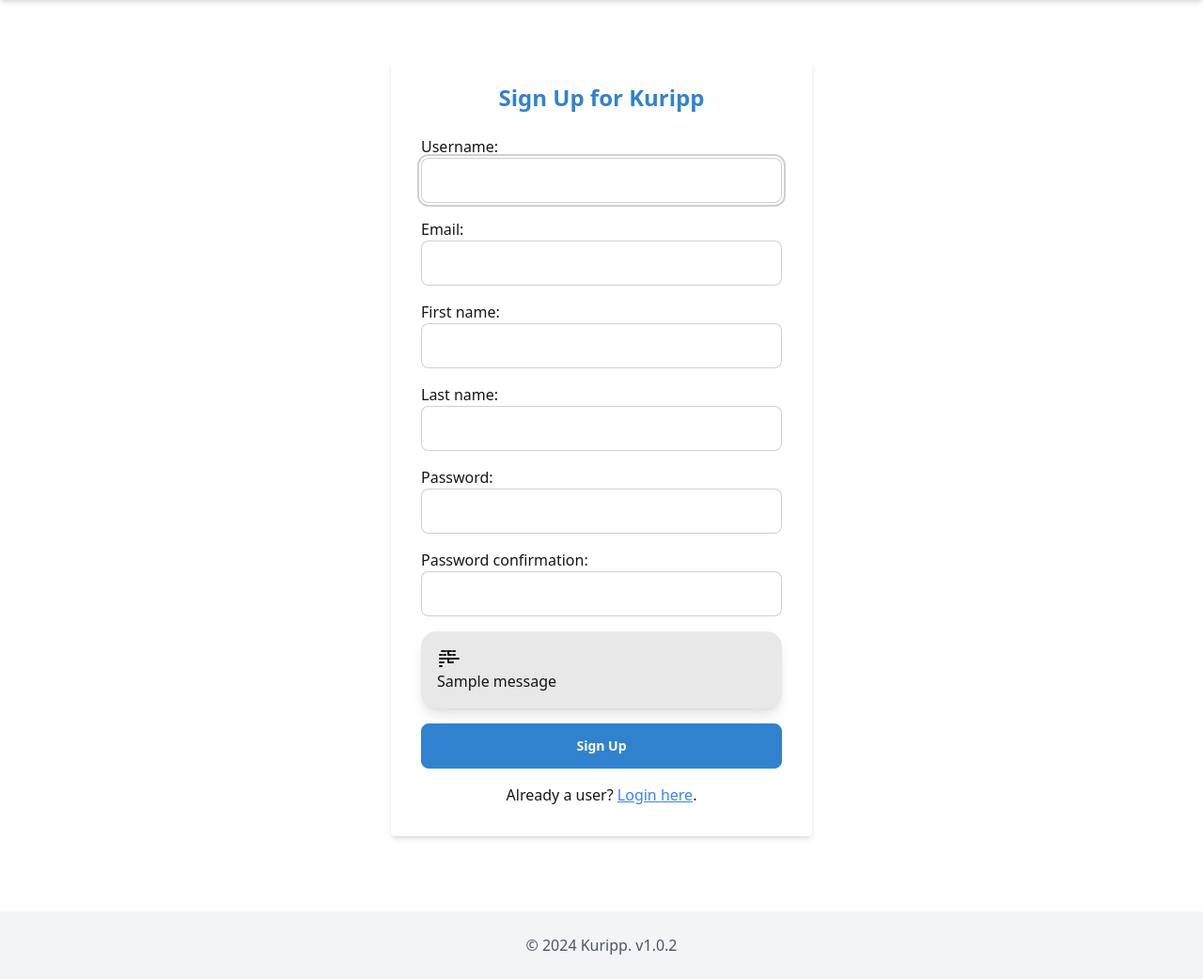
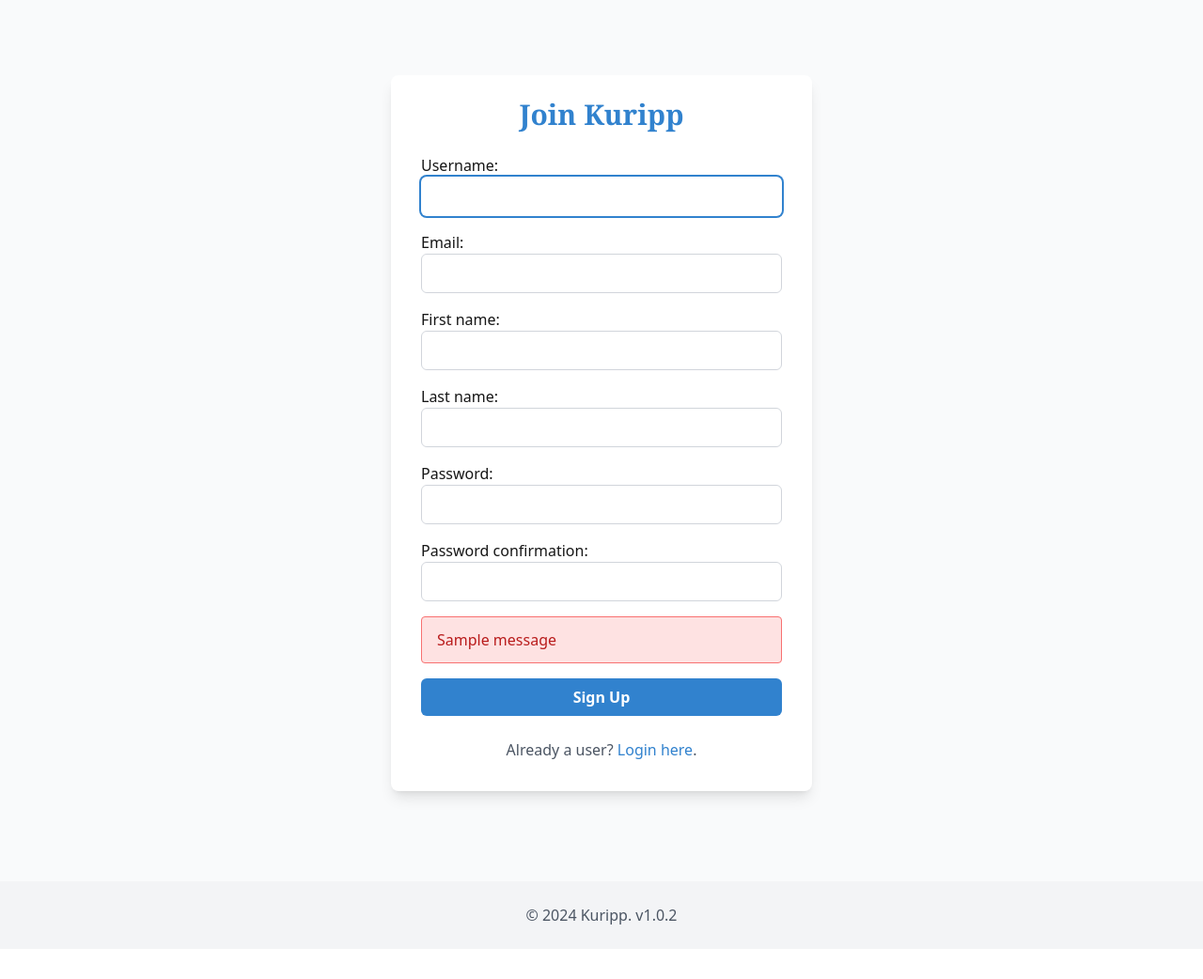
Before and after one commit to rishikeshsreehari/kuripp, a Django app: page /signup/ in a window 1280 px wide. Shown: the part 60-1102 px from the top of the page at 94% size. After the commit the page ends 1044 px from the top, so only its background shows below. Run offline with Django 4.2, Linux system fonts and the light colour scheme; tables that the repository leaves empty hold one stand-in row (values such as "Sample post"); one stand-in notice (Sample message) is shown.

Commit message:
Updated signup and login page

```diff
--- a/static/css/output.css
+++ b/static/css/output.css
@@ -1566,12 +1566,30 @@
   border-radius: 0.5rem;
 }
 
+.rounded-md {
+  border-radius: 0.375rem;
+}
+
+.border {
+  border-width: 1px;
+}
+
 .border-b {
   border-bottom-width: 1px;
 }
 
 .border-t {
   border-top-width: 1px;
+}
+
+.border-gray-300 {
+  --tw-border-opacity: 1;
+  border-color: rgb(209 213 219 / var(--tw-border-opacity));
+}
+
+.border-red-400 {
+  --tw-border-opacity: 1;
+  border-color: rgb(248 113 113 / var(--tw-border-opacity));
 }
 
 .bg-gray-100 {
@@ -1604,6 +1622,11 @@
   background-color: rgb(249 250 251 / var(--tw-bg-opacity));
 }
 
+.bg-red-100 {
+  --tw-bg-opacity: 1;
+  background-color: rgb(254 226 226 / var(--tw-bg-opacity));
+}
+
 .bg-opacity-90 {
   --tw-bg-opacity: 0.9;
 }
@@ -1673,6 +1696,16 @@
   padding-bottom: 1.5rem;
 }
 
+.px-3 {
+  padding-left: 0.75rem;
+  padding-right: 0.75rem;
+}
+
+.py-3 {
+  padding-top: 0.75rem;
+  padding-bottom: 0.75rem;
+}
+
 .pb-2 {
   padding-bottom: 0.5rem;
 }
@@ -1732,6 +1765,11 @@
   line-height: 1;
 }
 
+.text-xs {
+  font-size: 0.75rem;
+  line-height: 1rem;
+}
+
 .font-bold {
   font-weight: 700;
 }
@@ -1776,6 +1814,16 @@
 .text-gray-900 {
   --tw-text-opacity: 1;
   color: rgb(17 24 39 / var(--tw-text-opacity));
+}
+
+.text-red-700 {
+  --tw-text-opacity: 1;
+  color: rgb(185 28 28 / var(--tw-text-opacity));
+}
+
+.text-red-500 {
+  --tw-text-opacity: 1;
+  color: rgb(239 68 68 / var(--tw-text-opacity));
 }
 
 .underline {
@@ -1813,6 +1861,18 @@
   transition-property: transform;
   transition-timing-function: cubic-bezier(0.4, 0, 0.2, 1);
   transition-duration: 150ms;
+}
+
+.transition {
+  transition-property: color, background-color, border-color, text-decoration-color, fill, stroke, opacity, box-shadow, transform, filter, -webkit-backdrop-filter;
+  transition-property: color, background-color, border-color, text-decoration-color, fill, stroke, opacity, box-shadow, transform, filter, backdrop-filter;
+  transition-property: color, background-color, border-color, text-decoration-color, fill, stroke, opacity, box-shadow, transform, filter, backdrop-filter, -webkit-backdrop-filter;
+  transition-timing-function: cubic-bezier(0.4, 0, 0.2, 1);
+  transition-duration: 150ms;
+}
+
+.duration-300 {
+  transition-duration: 300ms;
 }
 
 /* Custom styles */
@@ -1864,6 +1924,32 @@
   text-decoration-line: underline;
 }
 
+.focus\:border-transparent:focus {
+  border-color: transparent;
+}
+
+.focus\:outline-none:focus {
+  outline: 2px solid transparent;
+  outline-offset: 2px;
+}
+
+.focus\:ring-2:focus {
+  --tw-ring-offset-shadow: var(--tw-ring-inset) 0 0 0 var(--tw-ring-offset-width) var(--tw-ring-offset-color);
+  --tw-ring-shadow: var(--tw-ring-inset) 0 0 0 calc(2px + var(--tw-ring-offset-width)) var(--tw-ring-color);
+  box-shadow: var(--tw-ring-offset-shadow), var(--tw-ring-shadow), var(--tw-shadow, 0 0 #0000);
+}
+
+.focus\:ring-primary:focus {
+  --tw-ring-opacity: 1;
+  --tw-ring-color: var(--fallback-p,oklch(var(--p)/var(--tw-ring-opacity)));
+}
+
+@media (min-width: 640px) {
+  .sm\:inline {
+    display: inline;
+  }
+}
+
 @media (min-width: 768px) {
   .md\:grid-cols-3 {
     grid-template-columns: repeat(3, minmax(0, 1fr));
--- a/templates/registration/signup.html
+++ b/templates/registration/signup.html
@@ -3,53 +3,41 @@
 {% load form_tags %}
 {% block title %}Sign Up - Kuripp{% endblock %}
 {% block content %}
-<div class="flex items-center justify-center py-16">
+<div class="flex items-center justify-center py-20 bg-gray-50">
     <div class="w-full max-w-md">
-        <div class="bg-white shadow-md rounded px-8 pt-6 pb-8 mb-4">
-            <h2 class="text-2xl font-bold mb-6 text-center text-primary">Sign Up for Kuripp</h2>
+        <div class="bg-white shadow-lg rounded-lg px-8 pt-6 pb-8 mb-4">
+            <h2 class="text-3xl font-serif font-bold mb-6 text-center text-primary">Join Kuripp</h2>
             <form method="post">
                 {% csrf_token %}
-                <div class="mb-4">
-                    {{ form.username.label_tag }}
-                    {{ form.username|add_class:"input input-bordered w-full" }}
-                </div>
-                <div class="mb-4">
-                    {{ form.email.label_tag }}
-                    {{ form.email|add_class:"input input-bordered w-full" }}
-                </div>
-                <div class="mb-4">
-                    {{ form.first_name.label_tag }}
-                    {{ form.first_name|add_class:"input input-bordered w-full" }}
-                </div>
-                <div class="mb-4">
-                    {{ form.last_name.label_tag }}
-                    {{ form.last_name|add_class:"input input-bordered w-full" }}
-                </div>
-                <div class="mb-4">
-                    {{ form.password1.label_tag }}
-                    {{ form.password1|add_class:"input input-bordered w-full" }}
-                </div>
-                <div class="mb-4">
-                    {{ form.password2.label_tag }}
-                    {{ form.password2|add_class:"input input-bordered w-full" }}
-                </div>
+                {% for field in form %}
+                    <div class="mb-4">
+                        {{ field.label_tag }}
+                        {{ field|add_class:"w-full px-3 py-2 border border-gray-300 rounded-md focus:outline-none focus:ring-2 focus:ring-primary focus:border-transparent" }}
+                        {% if field.errors %}
+                            {% for error in field.errors %}
+                                <p class="text-red-500 text-xs italic">{{ error }}</p>
+                            {% endfor %}
+                        {% endif %}
+                    </div>
+                {% endfor %}
                 {% if messages %}
                     <div class="mb-4">
                         {% for message in messages %}
-                            <div class="alert alert-{{ message.tags }} shadow-lg">
-                                <div>
-                                    <svg xmlns="http://www.w3.org/2000/svg" class="stroke-current flex-shrink-0 h-6 w-6" fill="none" viewBox="0 0 24 24" stroke="currentColor"><path stroke-linecap="round" stroke-linejoin="round" stroke-width="2" d="M13 16h-1v-4h-1m1 4v-4m0 4h1m-1-4h-1m-6 4h2m10 0h-2m4-4h-8m2-4h-1v-4h-1m1 4v-4m0 4h1m-1-4h-1m6 4h2m10 0h-2m-4 4H5m14 0h2M5 8H3m4-4H5m14 0h-2M9 8H7m2 4H9m0-8H7m8 0h-2m0 8h2m0 4h-2m0-8h2M3 12h2m-2 4h2m-2 4h2m4-8H5m14 0h-2"/></svg>
-                                    <span>{{ message }}</span>
-                                </div>
+                            <div class="bg-red-100 border border-red-400 text-red-700 px-4 py-3 rounded relative" role="alert">
+                                <span class="block sm:inline">{{ message }}</span>
                             </div>
                         {% endfor %}
                     </div>
                 {% endif %}
                 <div class="flex items-center justify-between">
-                    <button class="btn btn-primary w-full" type="submit">Sign Up</button>
+                    <button class="w-full bg-primary text-white font-bold py-2 px-4 rounded-md hover:bg-primary-dark transition duration-300" type="submit">
+                        Sign Up
+                    </button>
                 </div>
             </form>
-            <p class="mt-4 text-center">Already a user? <a href="{% url 'login' %}" class="text-blue-500 underline">Login here</a>.</p>
+            <p class="mt-6 text-center text-gray-600">
+                Already a user? <a href="{% url 'login' %}" class="text-primary hover:underline">Login here</a>.
+            </p>
         </div>
     </div>
 </div>
```
Also changed, not shown: templates/registration/login.html (+13 -11 lines).
